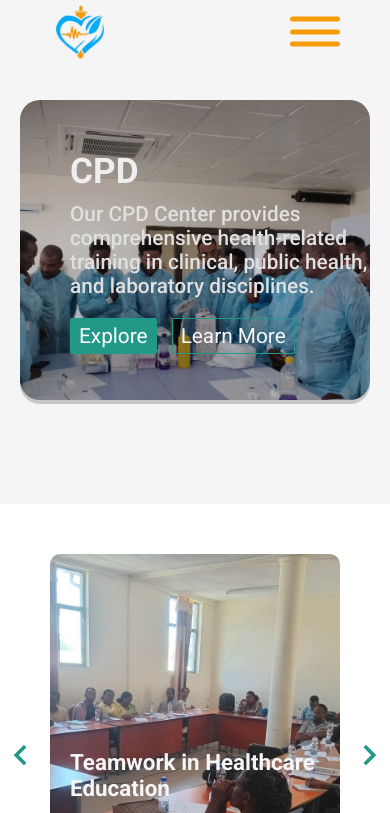
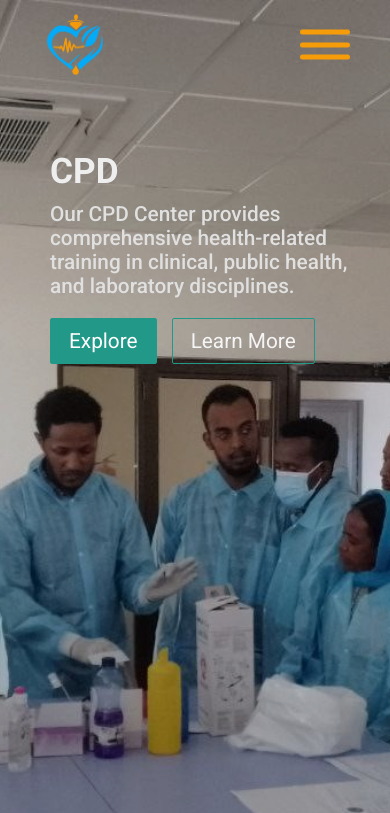
Before and after one commit to NPHRRL/web, a plain HTML site: page cpd.html in a window 390 px wide. Shown: the top 813 px of the page. Drawn offline with nearby package versions, Linux system fonts and the light colour scheme.

Commit message:
Add files via upload

```diff
--- a/cpd.html
+++ b/cpd.html
@@ -15,7 +15,7 @@
   <title>NPHRRL CPD & Training Hub</title>
 </head>
 <body>
-  <header class="scrolled">
+  <header>
     <div class="logo-container">
         <a href="#">
             <img class="health-logo" src="images/OHB-WIDE-Logo (1).png" alt="Health Logo">
@@ -124,5 +124,6 @@
 </div>
 
 <script src="scripts/cpd.js"></script>
+<script src="scripts/home-page.js"></script>
 </body>
 </html>
--- a/scripts/home-page.js
+++ b/scripts/home-page.js
@@ -1,4 +1,4 @@
-window.addEventListener("scroll", function () {
+window.addEventListener("scroll", () => {
   const header = document.querySelector("header");
   if (window.scrollY > 50) {
     header.classList.add("scrolled");
--- a/style/cpd.css
+++ b/style/cpd.css
@@ -33,7 +33,6 @@
   top: 150px;
   left: 70px;
   z-index: 10;
-
 }
 
 .cpd-hero-description h1{
@@ -222,12 +221,22 @@
 
 @media(max-width: 620px) {
   .cpd-discription-section{
-    padding: 100px 20px;
+    padding: 0 0;
     background-color: #f5f5f5;
+    border-radius: 0;
+  }
+
+  .hero-img-container::before{
+    border-radius: 0;
   }
 
   .hero-img{
-    height: 300px;
+    height: 100vh;
+    border-radius: 0;
+  }
+
+  .cpd-hero-description{
+    left: 50px;
   }
 
   .cpd-hero-description h1{
@@ -253,7 +262,7 @@
 
   .hero-call-to-action{
     border: 1px solid #298;
-    padding: 5px 8px;
+    padding: 10px 18px;
     font-size: 1.3rem;
     border-radius: 2px;
     cursor: pointer;
```
